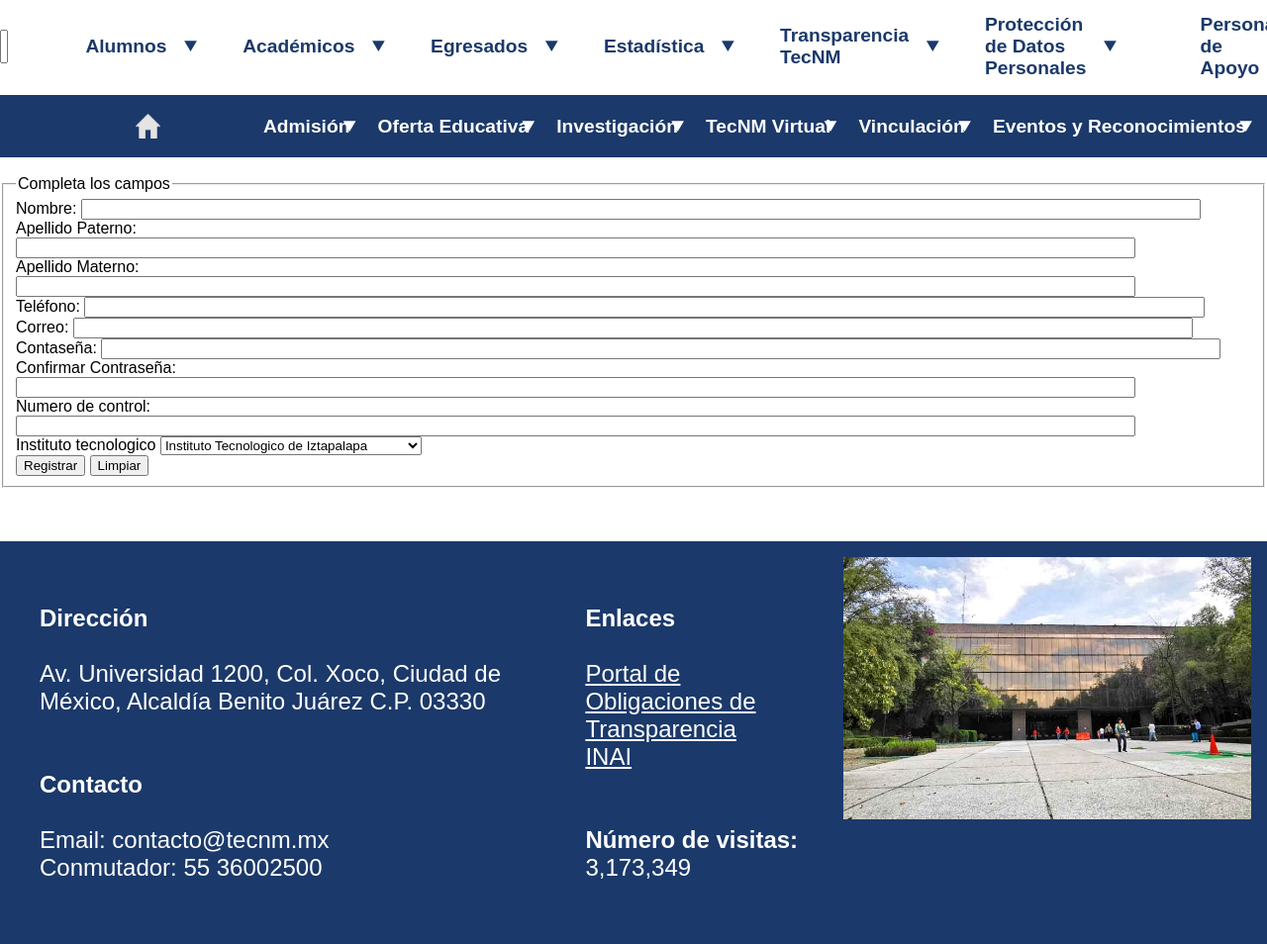
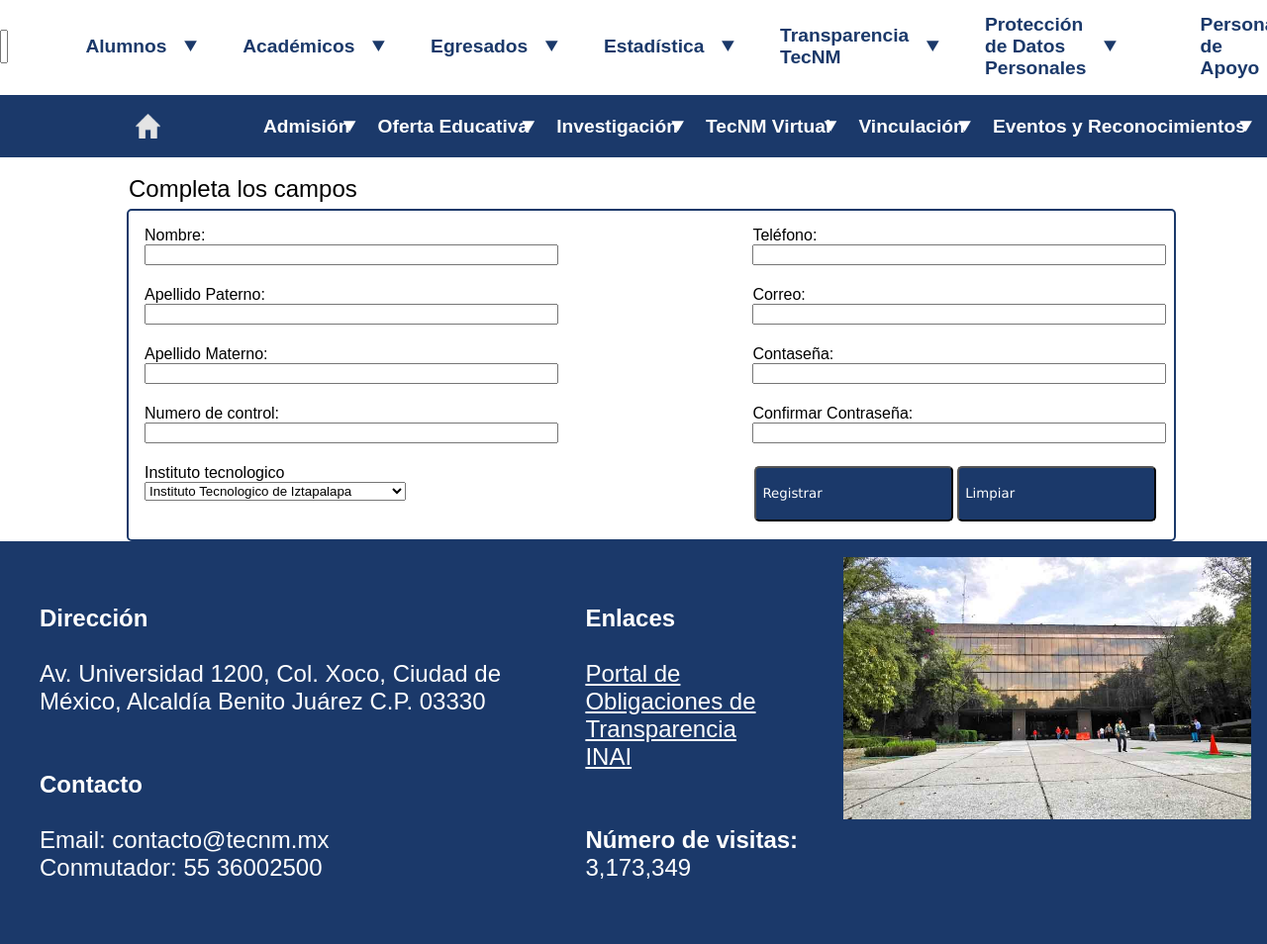
Before and after one commit to Zero291/Plataforma-para-la-gestion-de-los-procesos-de-registro-de-propiedad-intelectual, a PHP site: page /registroCuenta.html in a window 1280 px wide; the page is wider, and only the part inside the window is pictured. Shown: the part 153-1107 px from the top of that part at 99% size. Run offline with PHP 8.4, Linux system fonts and the light colour scheme.

Commit message:
Add files via upload

```diff
--- a/estilos/navbar.css
+++ b/estilos/navbar.css
@@ -1,4 +1,5 @@
 @import url('../estilos/formularioRegistro.css');
+@import url("registroCuenta.css");
 .cabecera{
     display: flex;
     height: 65px;
@@ -27,5 +28,5 @@
     align-items: center;
     height: 100%;
     width: 55%;
-    <--! background-color: aqua; -->
+ background-color: aqua;
 }
--- /dev/null
+++ b/estilos/registroCuenta.css
@@ -0,0 +1,133 @@
+.contenedorFieldset {
+    margin: 0 auto;
+    width: 80%;
+    height: 300px;
+    border: none;
+}
+
+.legendf {
+
+    font-size: x-large;
+}
+
+.contenedorRegistro {
+    padding: 1em;
+    display: flex;
+    width: 100%;
+    height: 300px;
+    display: grid;
+    border: 2px solid #1B396A;
+    grid-template-columns: 20% 20% 20% 20% 20%;
+    grid-template-rows: 20% 20% 20% 20% 20%;
+    border-radius: 5px;
+
+}
+
+
+.camporegistro1 {
+    grid-row: 1/2;
+    grid-column: 1/3;
+
+
+}
+
+.camporegistro2 {
+    grid-row: 2/3;
+    grid-column: 1/3;
+
+
+
+}
+
+.camporegistro3 {
+    grid-row: 3/4;
+    grid-column: 1/3;
+
+
+}
+
+.camporegistro4 {
+    grid-row: 1/2;
+    grid-column: 4/6;
+
+
+}
+
+.camporegistro5 {
+
+    grid-column: 4/6;
+    grid-row: 2/3;
+
+}
+
+.camporegistro6 {
+    grid-column: 4/6;
+    grid-row: 3/4;
+}
+
+.camporegistro7 {
+    grid-column: 4/6;
+    grid-row: 4/5;
+}
+
+.camporegistro8 {
+    grid-column: 1/3;
+    grid-row: 4/5;
+}
+.camporegistro9{
+    grid-column: 1/3;
+    grid-row: 5/6;
+}
+
+.camporegistroin {
+    width: 100%;
+}
+
+.botonregistro {
+
+
+
+    display: flex;
+    flex-direction: column;
+    justify-content: center;
+    justify-items: center;
+    font-family: 'Lucida Sans', 'Lucida Sans Regular', 'Lucida Grande', 'Lucida Sans Unicode', Geneva, Verdana, sans-serif;
+    color: black;
+    text-decoration: none;
+    text-align: center;
+    color: white;
+    margin: 2px;
+    border-radius: 5px;
+    background-color: #1B396A;
+
+
+
+}
+
+.bregistro {
+    grid-row: 5/6;
+    grid-column: -3/-2;
+}
+
+.blimpiar {
+    grid-row: 5/6;
+    grid-column: -2/-1;
+}
+
+.error{
+font-size: x-large;
+text-align: center;
+background-color: red;
+border-radius: 2em;
+
+
+}
+
+.enviar{
+    font-size: x-large;
+    text-align: center;
+    background-color: rgb(38, 250, 0);
+    border-radius: 2em;
+
+
+    }
```
Also changed, not shown: estilos/estiloFooter.css (added, +12 -0 lines), estilos/estiloGeneral.css (added, +123 -0 lines), estilos/estiloHeader.css (added, +35 -0 lines), estilos/estiloRegistro.css (added, +13 -0 lines), estilos/normalize.css (added).
